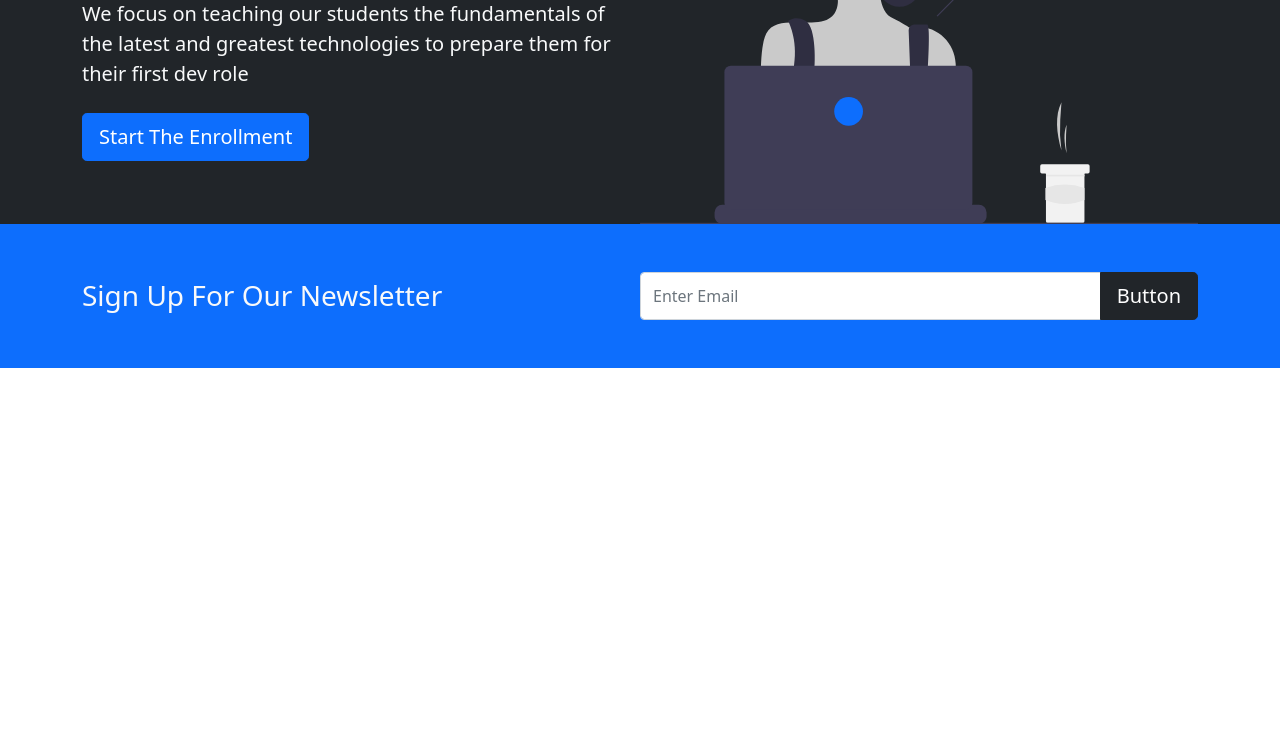
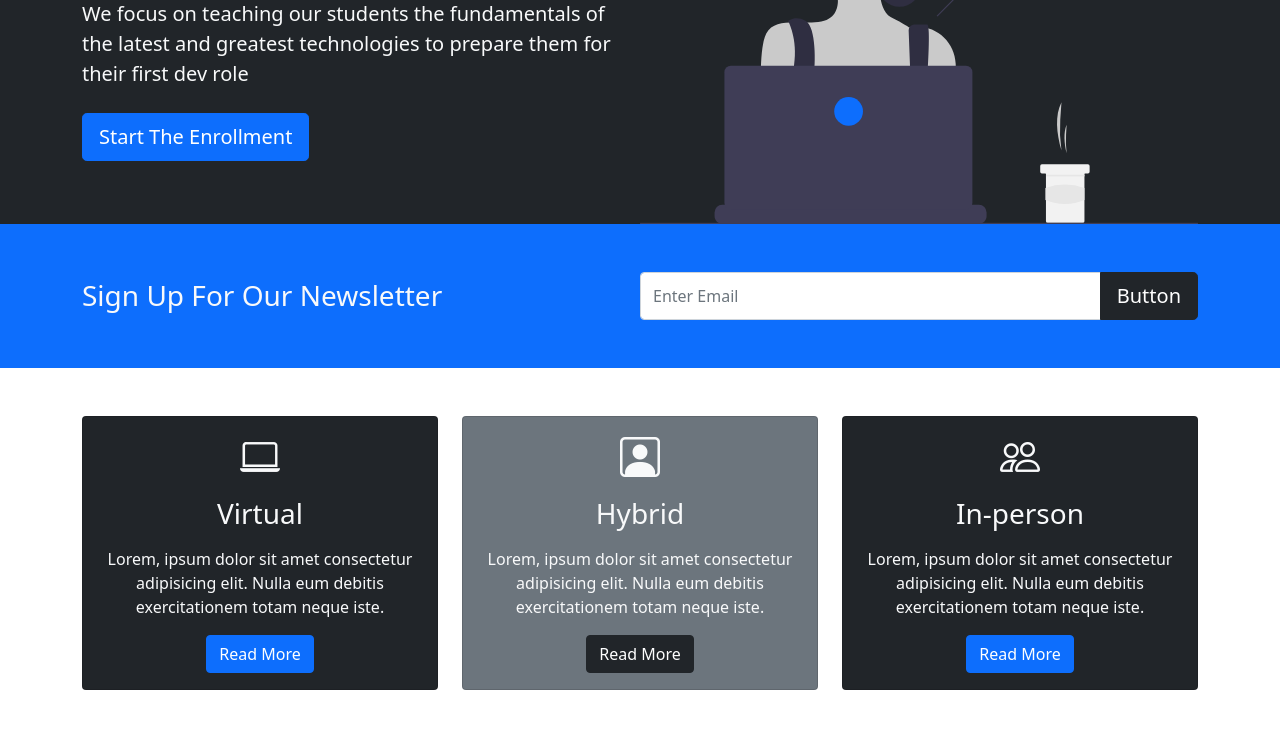
Before and after one commit to gavinquirk/bootstrap-5-bootcamp, a plain HTML site: page index.html in a window 1280 px wide. Shown: the part 257-986 px from the top of the page. Before the commit the page ends 800 px from the top, so only its background shows below. Drawn offline with nearby package versions, Linux system fonts and the light colour scheme.

Commit message:
cards section

```diff
--- a/index.html
+++ b/index.html
@@ -9,6 +9,10 @@
       rel="stylesheet"
       integrity="sha384-+0n0xVW2eSR5OomGNYDnhzAbDsOXxcvSN1TPprVMTNDbiYZCxYbOOl7+AMvyTG2x"
       crossorigin="anonymous"
+    />
+    <link
+      rel="stylesheet"
+      href="https://cdn.jsdelivr.net/npm/bootstrap-icons@1.3.0/font/bootstrap-icons.css"
     />
     <link rel="stylesheet" href="style.css" />
     <title>Frontend Bootcamp</title>
@@ -43,15 +47,24 @@
     </nav>
 
     <!-- Showcase -->
-    <section class="bg-dark text-light p-5 p-lg-0 pt-lg-5 text-center text-sm-start">
+    <section
+      class="bg-dark text-light p-5 p-lg-0 pt-lg-5 text-center text-sm-start"
+    >
       <div class="container">
         <div class="d-sm-flex align-items-center justify-content-between">
           <div>
             <h1>Become a <span class="text-warning">Web Developer</span></h1>
-            <p class="lead my-4">We focus on teaching our students the fundamentals of the latest and greatest technologies to prepare them for their first dev role</p>
+            <p class="lead my-4">
+              We focus on teaching our students the fundamentals of the latest
+              and greatest technologies to prepare them for their first dev role
+            </p>
             <button class="btn btn-primary btn-lg">Start The Enrollment</button>
           </div>
-          <img class="img-fluid w-50 d-none d-sm-block" src="img/showcase.svg" alt="showcase">
+          <img
+            class="img-fluid w-50 d-none d-sm-block"
+            src="img/showcase.svg"
+            alt="showcase"
+          />
         </div>
       </div>
     </section>
@@ -62,8 +75,61 @@
         <div class="d-md-flex justify-content-between align-items-center">
           <h3 class="mb-3 mb-md-0">Sign Up For Our Newsletter</h3>
           <div class="input-group news-input">
-            <input type="text" class="form-control" placeholder="Enter Email">
+            <input type="text" class="form-control" placeholder="Enter Email" />
             <button class="btn btn-dark btn-lg" type="button">Button</button>
+          </div>
+        </div>
+      </div>
+    </section>
+
+    <!-- Boxes -->
+    <section class="p-5">
+      <div class="container">
+        <div class="row text-center">
+          <div class="col-md">
+            <div class="card bg-dark text-light">
+              <div class="card-body text-center">
+                <div class="h1 mb-3">
+                  <i class="bi bi-laptop"></i>
+                </div>
+                <h3 class="card-title mb-3">Virtual</h3>
+                <p class="card-text">
+                  Lorem, ipsum dolor sit amet consectetur adipisicing elit.
+                  Nulla eum debitis exercitationem totam neque iste.
+                </p>
+                <a href="#" class="btn btn-primary">Read More</a>
+              </div>
+            </div>
+          </div>
+          <div class="col-md">
+            <div class="card bg-secondary text-light">
+              <div class="card-body text-center">
+                <div class="h1 mb-3">
+                  <i class="bi bi-person-square"></i>
+                </div>
+                <h3 class="card-title mb-3">Hybrid</h3>
+                <p class="card-text">
+                  Lorem, ipsum dolor sit amet consectetur adipisicing elit.
+                  Nulla eum debitis exercitationem totam neque iste.
+                </p>
+                <a href="#" class="btn btn-dark">Read More</a>
+              </div>
+            </div>
+          </div>
+          <div class="col-md">
+            <div class="card bg-dark text-light">
+              <div class="card-body text-center">
+                <div class="h1 mb-3">
+                  <i class="bi bi-people"></i>
+                </div>
+                <h3 class="card-title mb-3">In-person</h3>
+                <p class="card-text">
+                  Lorem, ipsum dolor sit amet consectetur adipisicing elit.
+                  Nulla eum debitis exercitationem totam neque iste.
+                </p>
+                <a href="#" class="btn btn-primary">Read More</a>
+              </div>
+            </div>
           </div>
         </div>
       </div>
```
